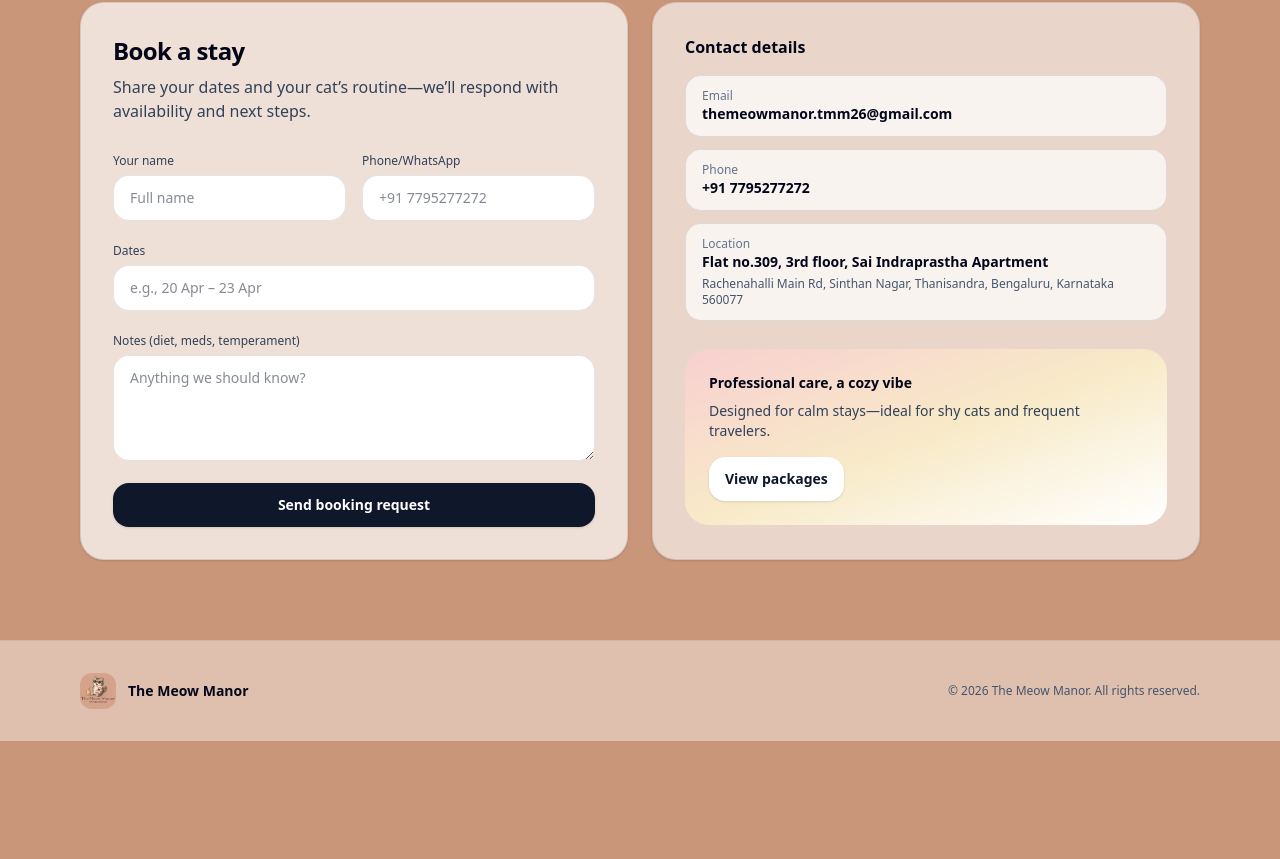
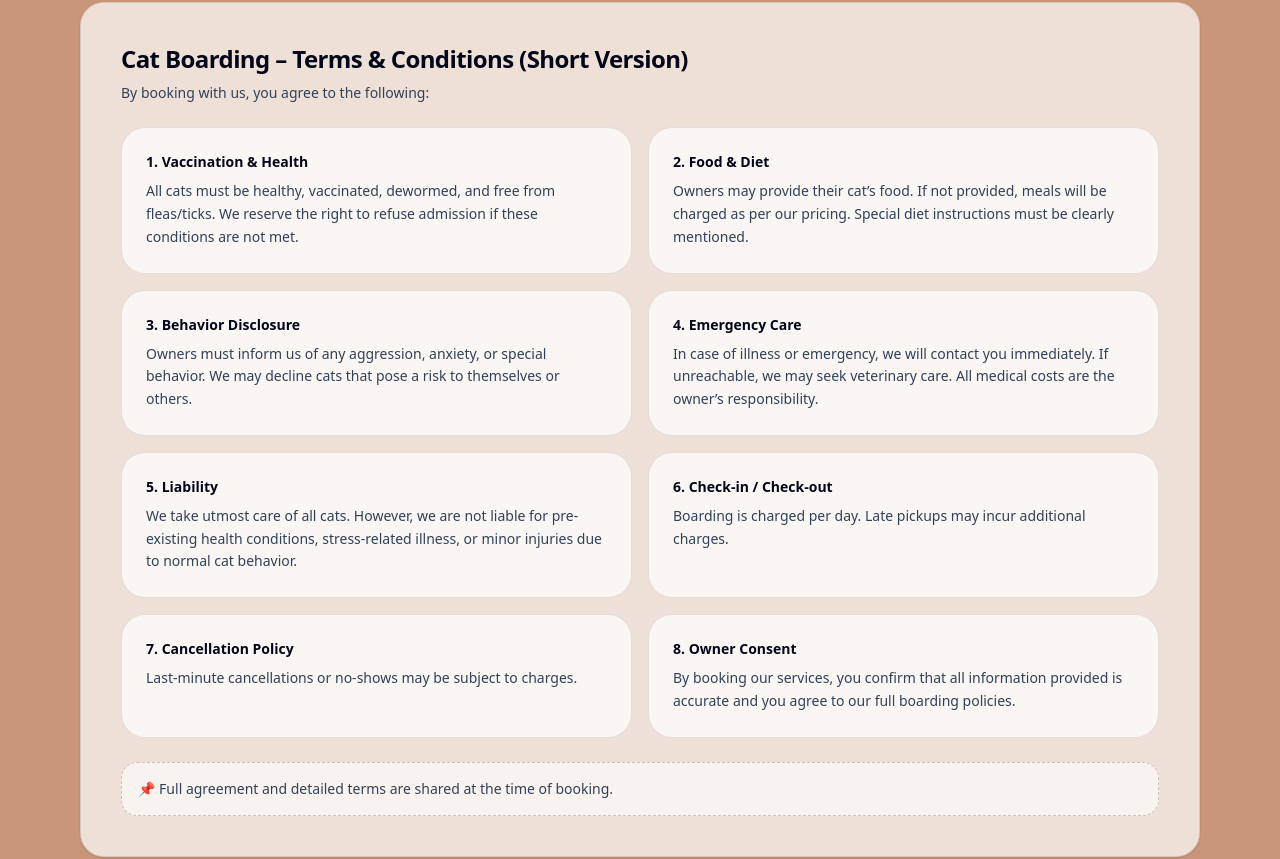
Before and after one commit to maheshnaik987654-ai/MeowManor, a React (Vite) app: page / in a window 1280 px wide. Shown: the part 3916-4775 px from the top of the page. Before the commit the page ends 4657 px from the top, so only its background shows below. Built offline with nearby package versions, Linux system fonts and the light colour scheme.

Commit message:
Add terms and conditions section

```diff
--- a/src/App.tsx
+++ b/src/App.tsx
@@ -541,6 +541,69 @@ function App() {
           </div>
         </section>
 
+        <section id="terms" className="mx-auto max-w-6xl px-4 pb-14">
+          <div className="rounded-3xl border border-black/10 bg-white/70 p-8 shadow-sm md:p-10">
+            <h2 className="text-2xl font-semibold tracking-tight text-slate-950">
+              Cat Boarding – Terms &amp; Conditions (Short Version)
+            </h2>
+            <p className="mt-2 text-sm text-slate-700">
+              By booking with us, you agree to the following:
+            </p>
+
+            <div className="mt-6 grid gap-4 md:grid-cols-2">
+              {[
+                {
+                  t: '1. Vaccination & Health',
+                  d: 'All cats must be healthy, vaccinated, dewormed, and free from fleas/ticks. We reserve the right to refuse admission if these conditions are not met.',
+                },
+                {
+                  t: '2. Food & Diet',
+                  d: 'Owners may provide their cat’s food. If not provided, meals will be charged as per our pricing. Special diet instructions must be clearly mentioned.',
+                },
+                {
+                  t: '3. Behavior Disclosure',
+                  d: 'Owners must inform us of any aggression, anxiety, or special behavior. We may decline cats that pose a risk to themselves or others.',
+                },
+                {
+                  t: '4. Emergency Care',
+                  d: 'In case of illness or emergency, we will contact you immediately. If unreachable, we may seek veterinary care. All medical costs are the owner’s responsibility.',
+                },
+                {
+                  t: '5. Liability',
+                  d: 'We take utmost care of all cats. However, we are not liable for pre-existing health conditions, stress-related illness, or minor injuries due to normal cat behavior.',
+                },
+                {
+                  t: '6. Check-in / Check-out',
+                  d: 'Boarding is charged per day. Late pickups may incur additional charges.',
+                },
+                {
+                  t: '7. Cancellation Policy',
+                  d: 'Last-minute cancellations or no-shows may be subject to charges.',
+                },
+                {
+                  t: '8. Owner Consent',
+                  d: 'By booking our services, you confirm that all information provided is accurate and you agree to our full boarding policies.',
+                },
+              ].map((x) => (
+                <div
+                  key={x.t}
+                  className="rounded-3xl border border-black/10 bg-white/70 p-6"
+                >
+                  <div className="text-sm font-semibold text-slate-950">{x.t}</div>
+                  <div className="mt-2 text-sm leading-relaxed text-slate-700">
+                    {x.d}
+                  </div>
+                </div>
+              ))}
+            </div>
+
+            <div className="mt-6 rounded-2xl border border-dashed border-black/20 bg-white/60 p-4 text-sm text-slate-700">
+              📌 Full agreement and detailed terms are shared at the time of
+              booking.
+            </div>
+          </div>
+        </section>
+
         <section id="contact" className="mx-auto max-w-6xl px-4 pb-20">
           <div className="grid gap-6 md:grid-cols-2">
             <div className="rounded-3xl border border-black/10 bg-white/70 p-8 shadow-sm">
```
